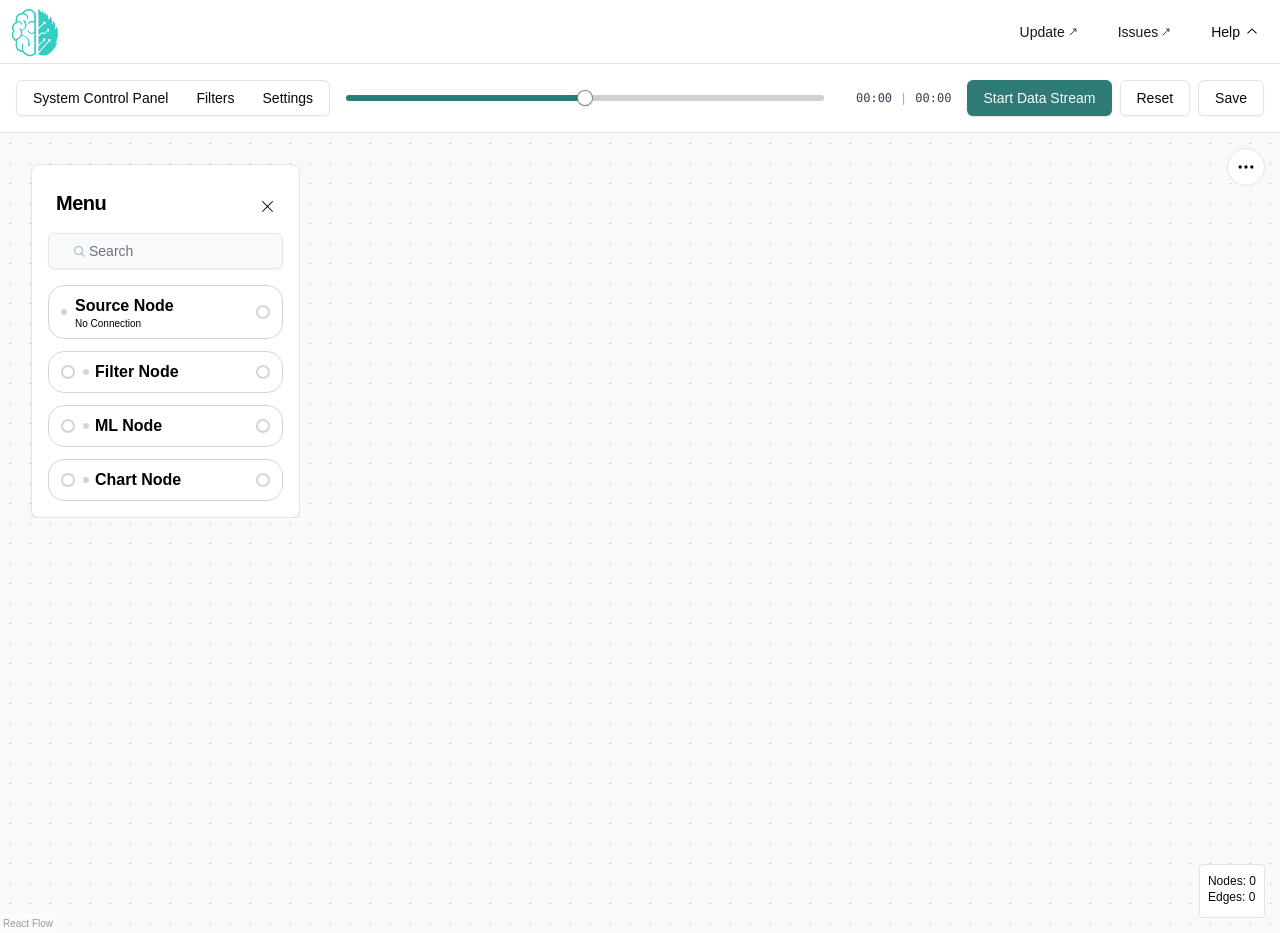
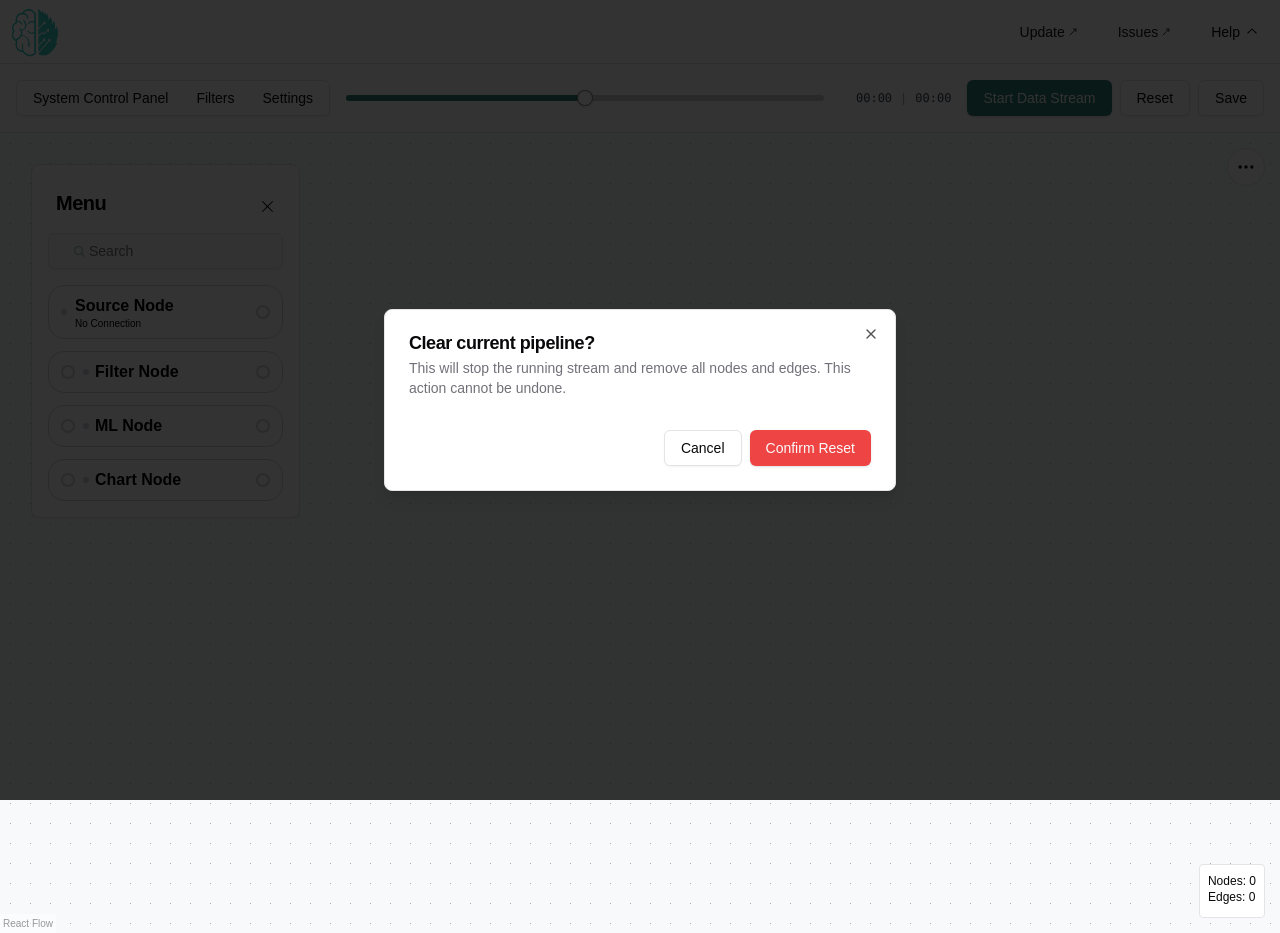
Before and after one commit to UBCMint/fullstack-moss-app, a Next.js app in the folder frontend/: page /home in a window 1280 px wide. Both pictures are taken after a click on the button "Reset". Built offline with nearby package versions, Linux system fonts and the light colour scheme; a web font is replaced by a local one.

Commit message:
Task#36 Reset Button

```diff
--- a/frontend/components/ui-header/settings-bar.tsx
+++ b/frontend/components/ui-header/settings-bar.tsx
@@ -6,11 +6,21 @@ import { Button } from '@/components/ui/button';
 import { useGlobalContext } from '@/context/GlobalContext';
 import { Timer } from '@/components/ui/timer';
 import { useEffect, useRef, useState } from 'react';
+import {
+    Dialog,
+    DialogContent,
+    DialogDescription,
+    DialogHeader,
+    DialogTitle,
+    DialogTrigger,
+    DialogClose,
+} from '@/components/ui/dialog';
 
 export default function SettingsBar() {
     const { dataStreaming, setDataStreaming } = useGlobalContext();
     const [leftTimerSeconds, setLeftTimerSeconds] = useState(0);
     const intervalRef = useRef<NodeJS.Timeout | null>(null);
+    const [isResetDialogOpen, setIsResetDialogOpen] = useState(false);
     // useEffect(() => {
     //     console.log('dataStreaming:', dataStreaming);
     // });
@@ -38,6 +48,21 @@ export default function SettingsBar() {
     }, [dataStreaming]);
     const handleStartStop = () => {
         setDataStreaming(!dataStreaming);
+    };
+
+    const handleConfirmReset = () => {
+        // Stop the data stream and reset the timer
+        setDataStreaming(false);
+        setLeftTimerSeconds(0);
+
+        // Broadcast a reset event so the flow view can clear nodes/edges
+        try {
+            window.dispatchEvent(new Event('pipeline-reset'));
+        } catch (_) {
+            // no-op if window is unavailable
+        }
+
+        setIsResetDialogOpen(false);
     };
 
     // Format seconds to MM:SS
@@ -83,7 +108,25 @@ export default function SettingsBar() {
                 >
                     {dataStreaming ? 'Stop Data Stream' : 'Start Data Stream'}
                 </Button>
-                <Button variant="outline">Reset</Button>
+                <Dialog open={isResetDialogOpen} onOpenChange={setIsResetDialogOpen}>
+                    <DialogTrigger asChild>
+                        <Button variant="outline">Reset</Button>
+                    </DialogTrigger>
+                    <DialogContent>
+                        <DialogHeader>
+                            <DialogTitle>Clear current pipeline?</DialogTitle>
+                            <DialogDescription>
+                                This will stop the running stream and remove all nodes and edges. This action cannot be undone.
+                            </DialogDescription>
+                        </DialogHeader>
+                        <div className="flex justify-end gap-2 mt-4">
+                            <DialogClose asChild>
+                                <Button variant="outline">Cancel</Button>
+                            </DialogClose>
+                            <Button className="bg-red-500" onClick={handleConfirmReset}>Confirm Reset</Button>
+                        </div>
+                    </DialogContent>
+                </Dialog>
                 <Button variant="outline">Save</Button>
             </div>
         </div>
--- a/frontend/components/ui-react-flow/react-flow-view.tsx
+++ b/frontend/components/ui-react-flow/react-flow-view.tsx
@@ -29,7 +29,7 @@ import SignalGraphNode from '@/components/nodes/signal-graph-node/signal-graph-n
 
 import Sidebar from '@/components/ui-sidebar/sidebar';
 
-import { useState } from 'react';
+import { useEffect, useState } from 'react';
 import { X } from 'lucide-react';
 import { Ellipsis } from 'lucide-react';
 
@@ -48,6 +48,20 @@ const ReactFlowInterface = () => {
     const [edges, setEdges] = useEdgesState<Edge>([]);
     const { screenToFlowPosition } = useReactFlow();
     const [isControlsOpen, setIsControlsOpen] = useState(false);
+
+    // Listen for global pipeline reset to clear nodes/edges
+    useEffect(() => {
+        const listener = () => {
+            try {
+                setNodes([]);
+                setEdges([]);
+            } catch (_) {
+                // no-op
+            }
+        };
+        window.addEventListener('pipeline-reset', listener);
+        return () => window.removeEventListener('pipeline-reset', listener);
+    }, [setNodes, setEdges]);
 
     // Helper to notify components that edges have changed
     const dispatchEdgesChanged = () => {
```
